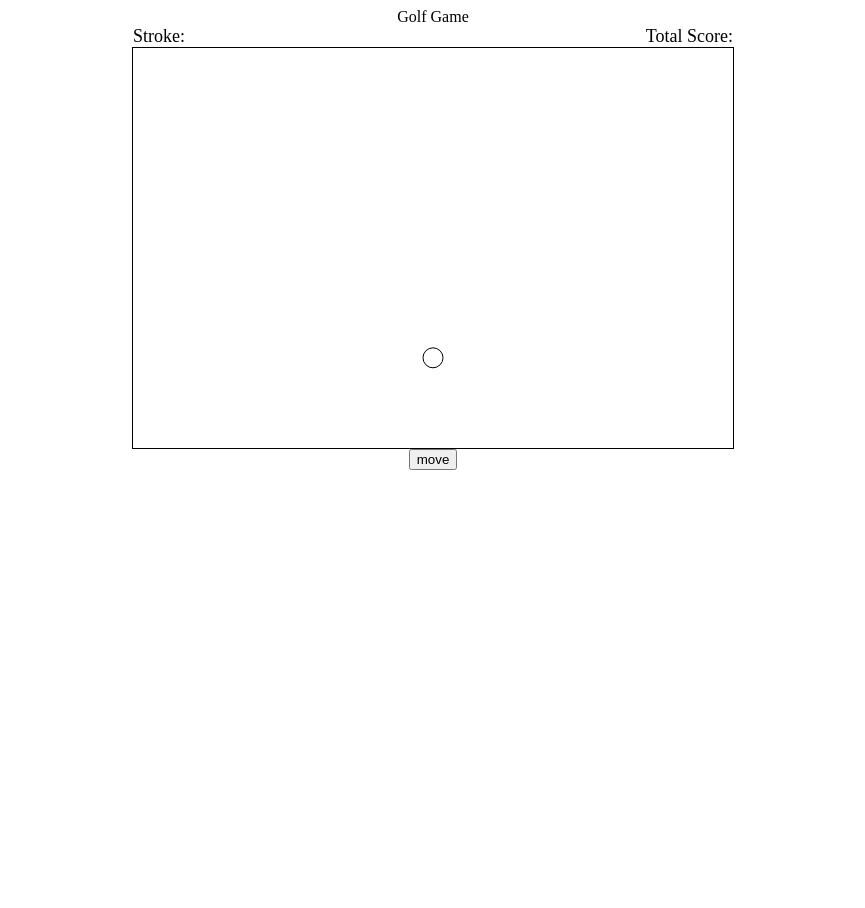
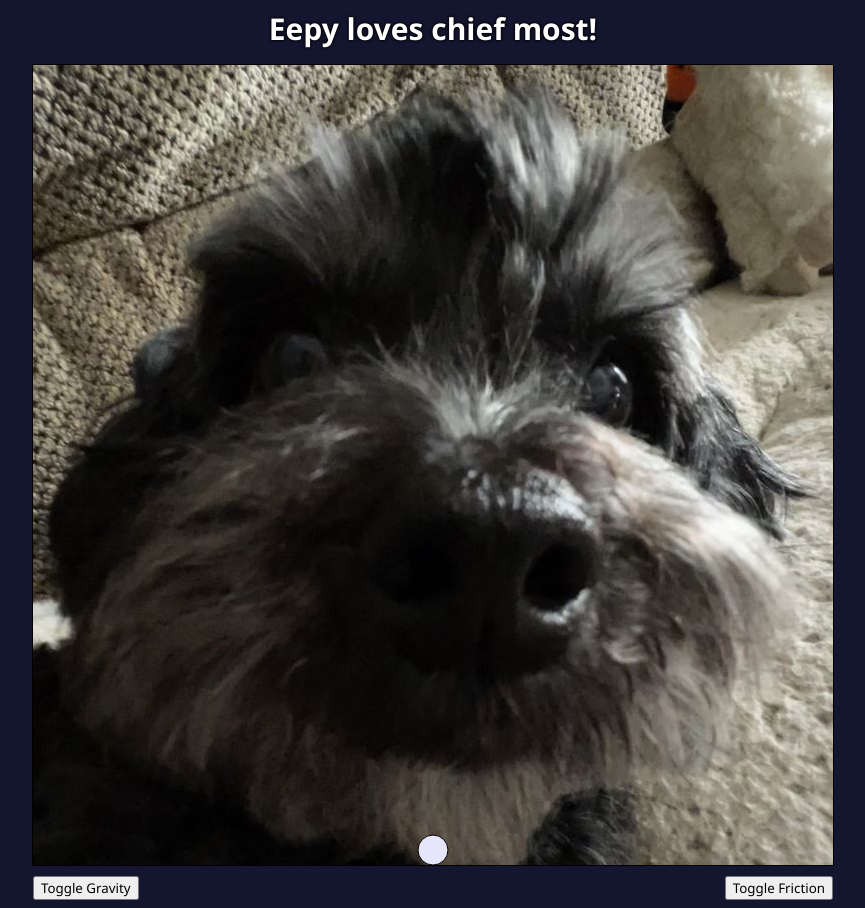
Before and after one commit to taip26/golf-game, a plain HTML site: page index.html in a window 1280 px wide. Shown: the whole page, without its empty margins (207-1072 px from the left). Before the commit the page ends 800 px from the top, so only its background shows below. Drawn offline with Linux system fonts and the light colour scheme.

Commit message:
Updated for chief

```diff
--- a/index.html
+++ b/index.html
@@ -4,16 +4,19 @@
     <meta charset="UTF-8">
     <meta name="viewport" content="width=device-width, initial-scale=1.0">
     <link rel="stylesheet" href="style.css">
-    <title>Golf Game</title>
+    <title>Bouncy Ball Thingy :D</title>
 </head>
 <body onload="init()">
-    <div class="title">Golf Game</div>
-    <div class="header">
+    <div class="title">Eepy loves chief most!</div>
+    <!-- <div class="header">
         <div class="stroke">Stroke: </div>
         <div class="score">Total Score: </div>
+    </div> -->
+    <canvas id="canvas" width="800" height="800"></canvas>
+    <div class="button-container">
+        <button onclick="toggleGravity()">Toggle Gravity</button>
+        <button onclick="toggleFriction()">Toggle Friction</button>
     </div>
-    <canvas id="canvas" width="600" height="400"></canvas>
-    <button onclick="moveBall()">move</button>
     <script src="script.js"></script>
 </body>
 </html>
--- a/script.js
+++ b/script.js
@@ -6,15 +6,14 @@ const originalWidth = canvas.width;
 /* Ball calculations and references */
 var ball;
 const delay = 16; // ms
-const gravity = 6; // px/s^2
-const coeff = 0.004; // air resistence
+var gravity = 6; // px/s^2
+var coeff = 0.004; // air resistence
 
 
 function init() {
     initBoxDimensions();
-    ball = new Ball(10);
-    ball.draw(canvas.width/2, canvas.height/2);
-    console.log(checkYCollision());
+    ball = new Ball(15);
+    ball.draw(canvas.width/2, canvas.height - ball.radius);
     let interval = setInterval(updateCanvas, delay);
 }
 
@@ -52,6 +51,9 @@ class Ball {
         context.scale(ratio, ratio);
         context.beginPath();
         context.arc(x, y, this.radius, 0, 2 * Math.PI);
+        context.fillStyle = "lavender"
+        context.strokeStyle = "black"
+        context.fill();
         context.stroke();
         this.x = x;
         this.y = y;
@@ -67,9 +69,38 @@ class Ball {
     }
 }
 
-function moveBall() {
-    ball.xVel = 5;
-    // ball.yVel = 1;
+document.addEventListener("keypress", pushBall)
+
+function pushBall(event) {
+    let string = `${event.code}`;
+    switch (string) {
+        case "KeyA":
+            ball.xVel -= 5;
+            break;
+        case "KeyD":
+            ball.xVel += 5;
+            break;
+        case "KeyS":
+            ball.yVel += 5;
+            break;
+        case "KeyW":
+            ball.yVel -= 5;
+            break;
+    }
+}
+function toggleGravity() {
+    if (gravity > 0) {
+        gravity = 0;
+    } else {
+        gravity = 6;
+    }
+}
+function toggleFriction() {
+    if (coeff > 0) {
+        coeff = 0;
+    } else {
+        coeff = 0.004;
+    }
 }
 
 function getObjectFitSize(
--- a/style.css
+++ b/style.css
@@ -1,12 +1,24 @@
 :root {
-    --box-width: 600px;
-    --box-height: 400px;
+    --box-width: 800px;
+    --box-height: 800px;
 }
 
 body {
     display: flex;
     flex-direction: column;
     align-items: center;
+    background-color: rgb(20, 21, 46);
+    font-family:'Segoe UI', Tahoma, Geneva, Verdana, sans-serif;
+}
+
+button {
+    font-family:'Segoe UI', Tahoma, Geneva, Verdana, sans-serif;
+}
+
+.button-container {
+    width: var(--box-width);
+    display: flex;
+    justify-content: space-between;
 }
 
 #canvas {
@@ -15,6 +27,17 @@ body {
     border: 1px solid black;
     display: block;
     object-fit: contain;
+    background-image: url("tramp-copy.jpg");
+    background-color: white;
+    margin:10px
+}
+
+.title {
+    color: white;
+    font-weight: bold;
+    font-size: 30px;
+    margin-bottom: 5px;;
+    text-shadow:  0 0 3px black, 0 0 3px black;
 }
 
 .header {
```
Also changed, not shown: tramp-copy.jpg (added).
